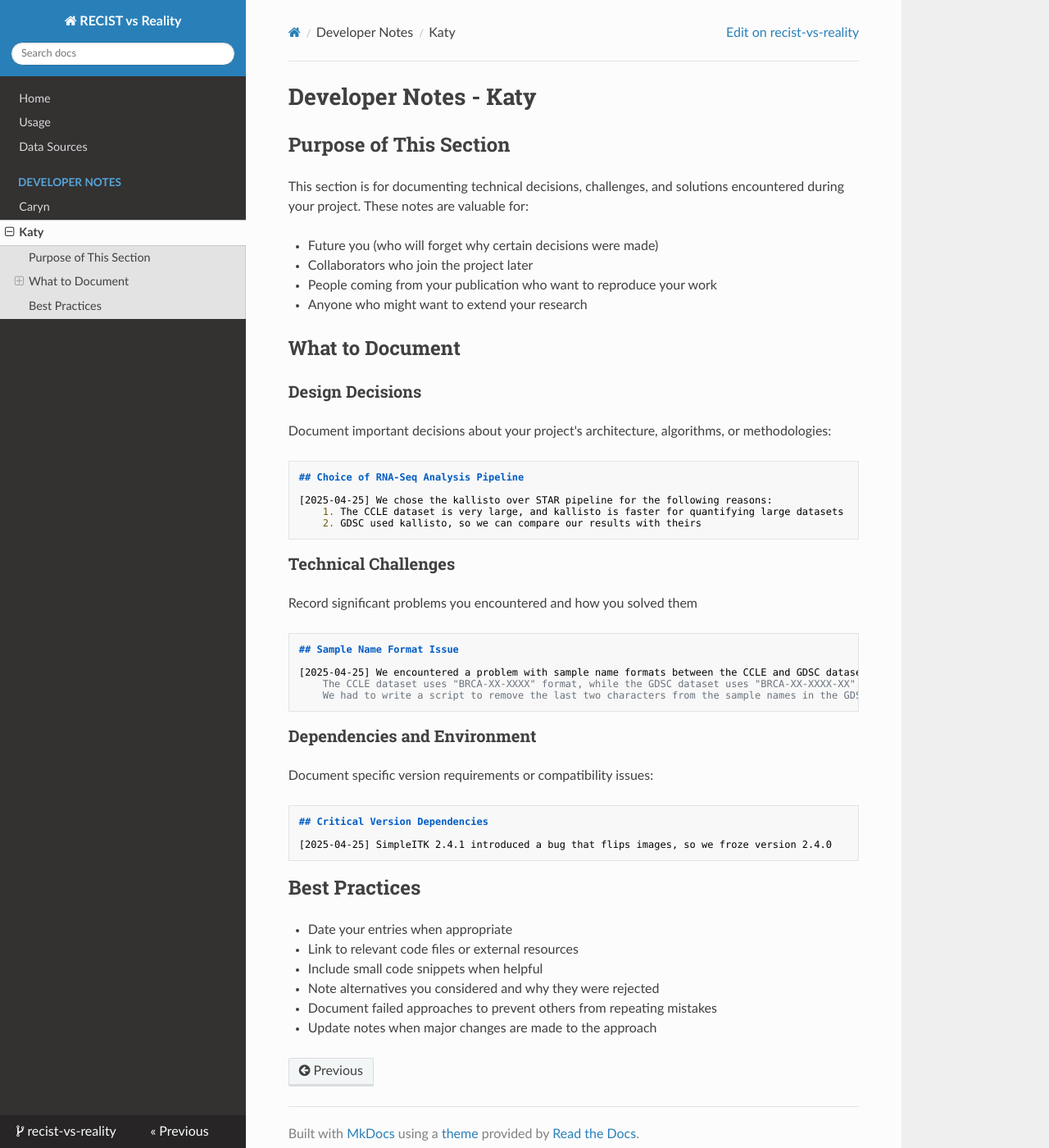
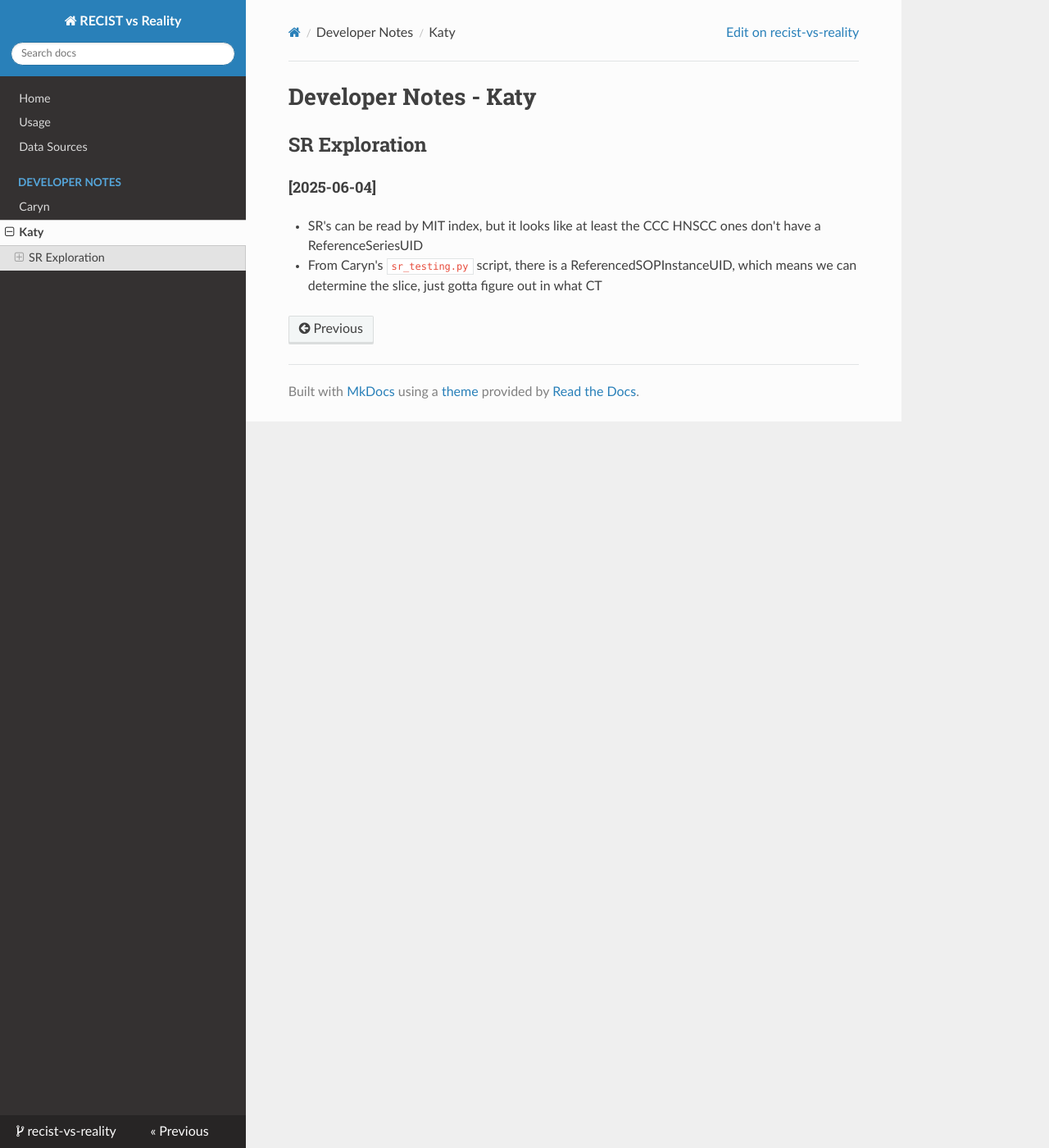
Before and after one commit to bhklab/recist-vs-reality, an MkDocs documentation site: the page built from docs/devnotes/devnotes_katy.md, in a window 1280 px wide and 1400 px high. Shown: the whole window at 82% size. Built offline with MkDocs 1.6.1, drawn with Linux system fonts in a browser that asks for light colours; nearby versions of some CDN libraries.

Commit message:
docs: SR exploration notes June 4th, 2025

```diff
--- a/docs/devnotes/devnotes_katy.md
+++ b/docs/devnotes/devnotes_katy.md
@@ -1,5 +1,12 @@
 # Developer Notes - Katy
 
+## SR Exploration
+
+#### [2025-06-04]
+* SR's can be read by MIT index, but it looks like at least the CCC HNSCC ones don't have a ReferenceSeriesUID
+* From Caryn's `sr_testing.py` script, there is a ReferencedSOPInstanceUID, which means we can determine the slice, just gotta figure out in what CT
+
+<!---
 ## Purpose of This Section
 
 This section is for documenting technical decisions, challenges, and solutions encountered during your project. These notes are valuable for:
@@ -53,3 +60,4 @@ Document specific version requirements or compatibility issues:
 - Note alternatives you considered and why they were rejected
 - Document failed approaches to prevent others from repeating mistakes
 - Update notes when major changes are made to the approach
+-->
```
